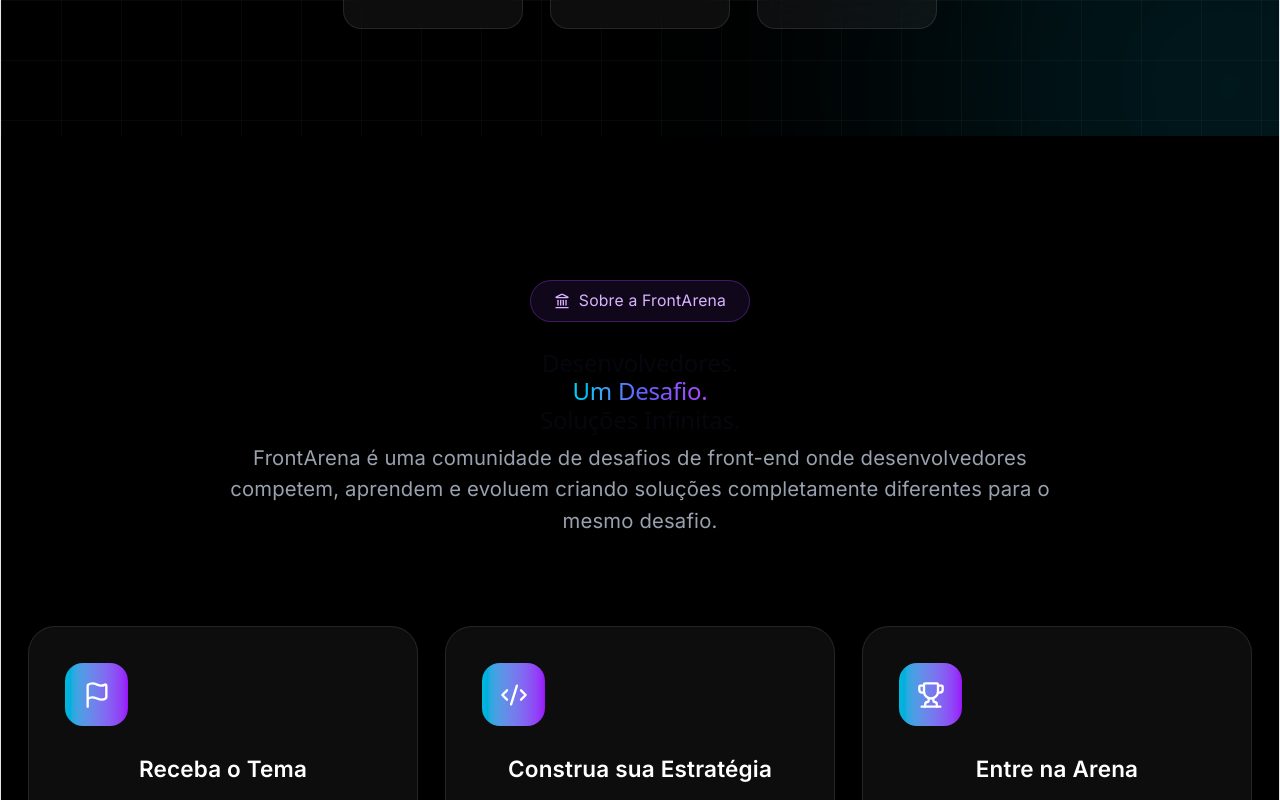
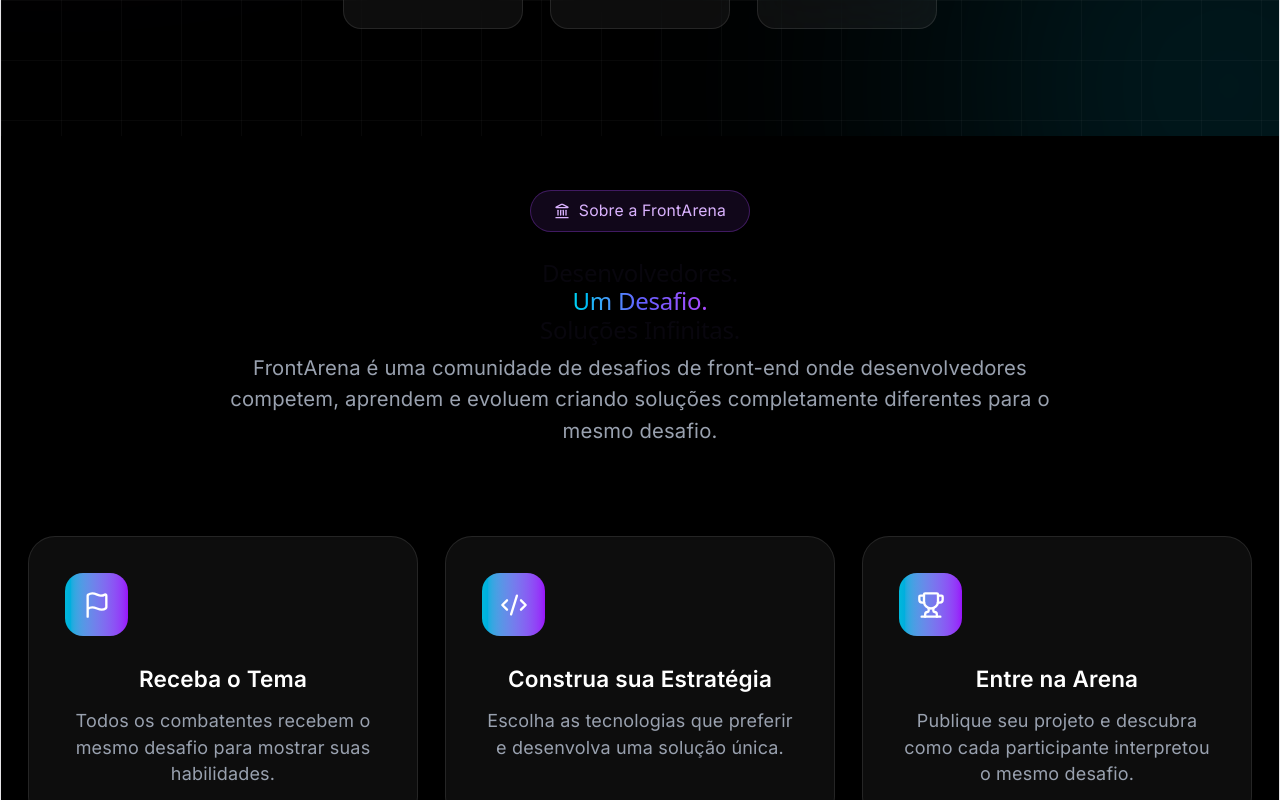
Before and after one commit to FrontArena/Frontarena-web, a React (Vite) app: page / in a window 1280 px wide. Shown: the part 740-1540 px from the top of the page. Built offline with nearby package versions, Linux system fonts and the light colour scheme.

Commit message:
fix(About): reduce padding in about section for improved layout

```diff
--- a/src/sections/About.jsx
+++ b/src/sections/About.jsx
@@ -26,7 +26,7 @@
     return (
         <section
             id="about"
-            className="relative py-32"
+            className="relative py-12"
         >
             <div className="mx-auto max-w-7xl px-6">
                 {/* Header */}
```
